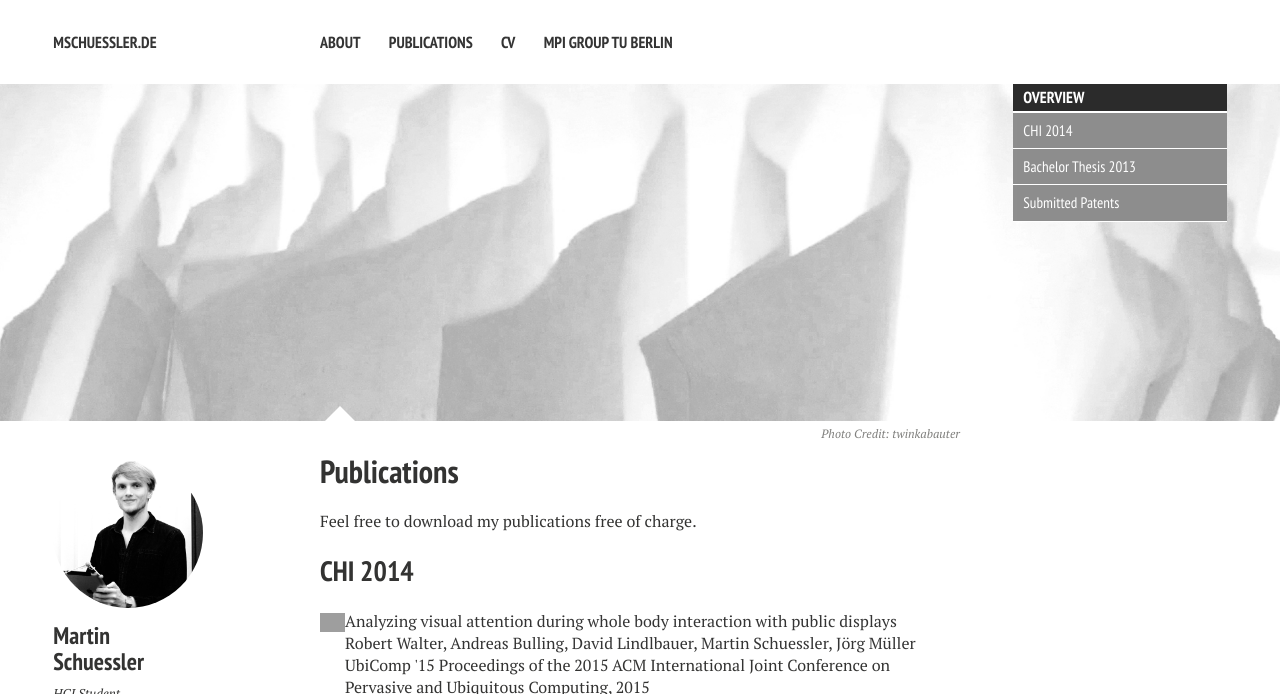
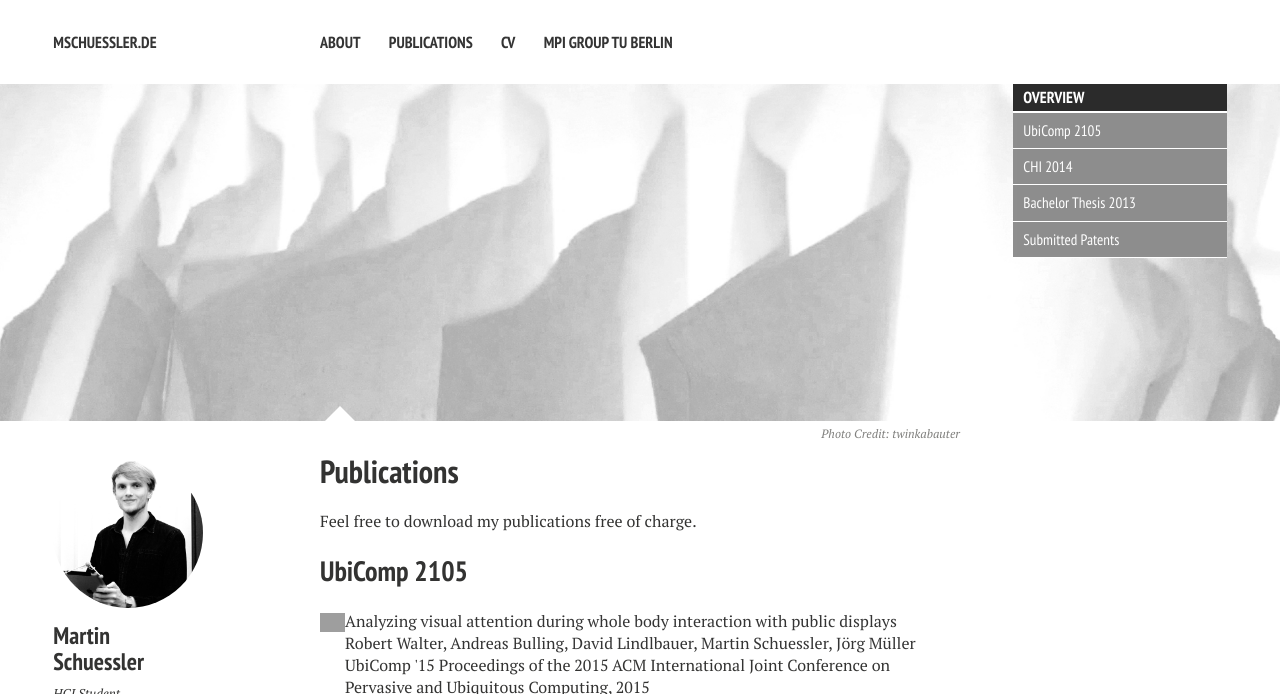
Before and after one commit to mschuessler/mschuessler.github.io, a Jekyll site: the page built from pub/index.md, in a window 1280 px wide and 1400 px high, cut to the strip 0-694 px from the top of the window. Built offline with Jekyll 4.4.1, drawn with Linux system fonts in a browser that asks for light colours; nearby versions of some CDN libraries; grey boxes are pictures that could not be loaded.

Commit message:
formatting again

```diff
--- a/pub/index.md
+++ b/pub/index.md
@@ -21,13 +21,16 @@ image:
 
 Feel free to download my publications free of charge.
 
-## CHI 2014
+## UbiComp 2105
 <p>
 	<!-- ACM DL Article: Analyzing visual attention during whole body interaction with public displays-->
 	<div class="acmdlitem" id="item2804255"><img src="http://dl.acm.org/images/oa.gif" width="25" height="25" border="0" alt="ACM DL Author-ize service" style="vertical-align:middle"/><a href="http://dl.acm.org/authorize?N07696" title="Analyzing visual attention during whole body interaction with public displays">Analyzing visual attention during whole body interaction with public displays</a><div style="margin-left:25px"><a href="http://dl.acm.org/author_page.cfm?id=81488640442" >Robert Walter</a>, <a href="http://dl.acm.org/author_page.cfm?id=81372593219" >Andreas Bulling</a>, <a href="http://dl.acm.org/author_page.cfm?id=81558156356" >David Lindlbauer</a>, <a href="http://dl.acm.org/author_page.cfm?id=87959376457" >Martin Schuessler</a>, <a href="http://dl.acm.org/author_page.cfm?id=81436600078" >Jörg Müller</a><br />UbiComp '15 Proceedings of the 2015 ACM International Joint Conference on Pervasive and Ubiquitous Computing, 2015</div></div>
 	<!-- ACM DL Bibliometrics: Analyzing visual attention during whole body interaction with public displays-->
 	<div class="acmdlstat" id ="stats2804255"><iframe src="http://dl.acm.org/authorizestats?N07696" width="100%" height="30" scrolling="no" frameborder="0">frames are not supported</iframe></div>
 	<iframe width="560" height="315" src="https://www.youtube.com/embed/gLzqtUE87v8?rel=0" frameborder="0" allowfullscreen></iframe>
+</p>
+## CHI 2014
+<p>
 <!-- ACM DL Article: Pinch-drag-flick vs. spatial input: rethinking zoom & pan on mobile displays-->
 <div class="acmdlitem" id="item2557028"><img src="http://dl.acm.org/images/oa.gif" width="25" height="25" border="0" alt="ACM DL Author-ize service" style="vertical-align:middle"/><a href="http://dl.acm.org/authorize?N80207" title="Pinch-drag-flick vs. spatial input: rethinking zoom & pan on mobile displays">Pinch-drag-flick vs. spatial input: rethinking zoom & pan on mobile displays</a><div style="margin-left:25px"><a href="http://dl.acm.org/author_page.cfm?id=81320495228" >Martin Spindler</a>, <a href="http://dl.acm.org/author_page.cfm?id=87959376457" >Martin Schuessler</a>, <a href="http://dl.acm.org/author_page.cfm?id=81502800558" >Marcel Martsch</a>, <a href="http://dl.acm.org/author_page.cfm?id=81100509454" >Raimund Dachselt</a><br />CHI '14 Proceedings of the SIGCHI Conference on Human Factors in Computing Systems, 2014</div></div>
 <!-- ACM DL Bibliometrics: Pinch-drag-flick vs. spatial input: rethinking zoom & pan on mobile displays-->
```
